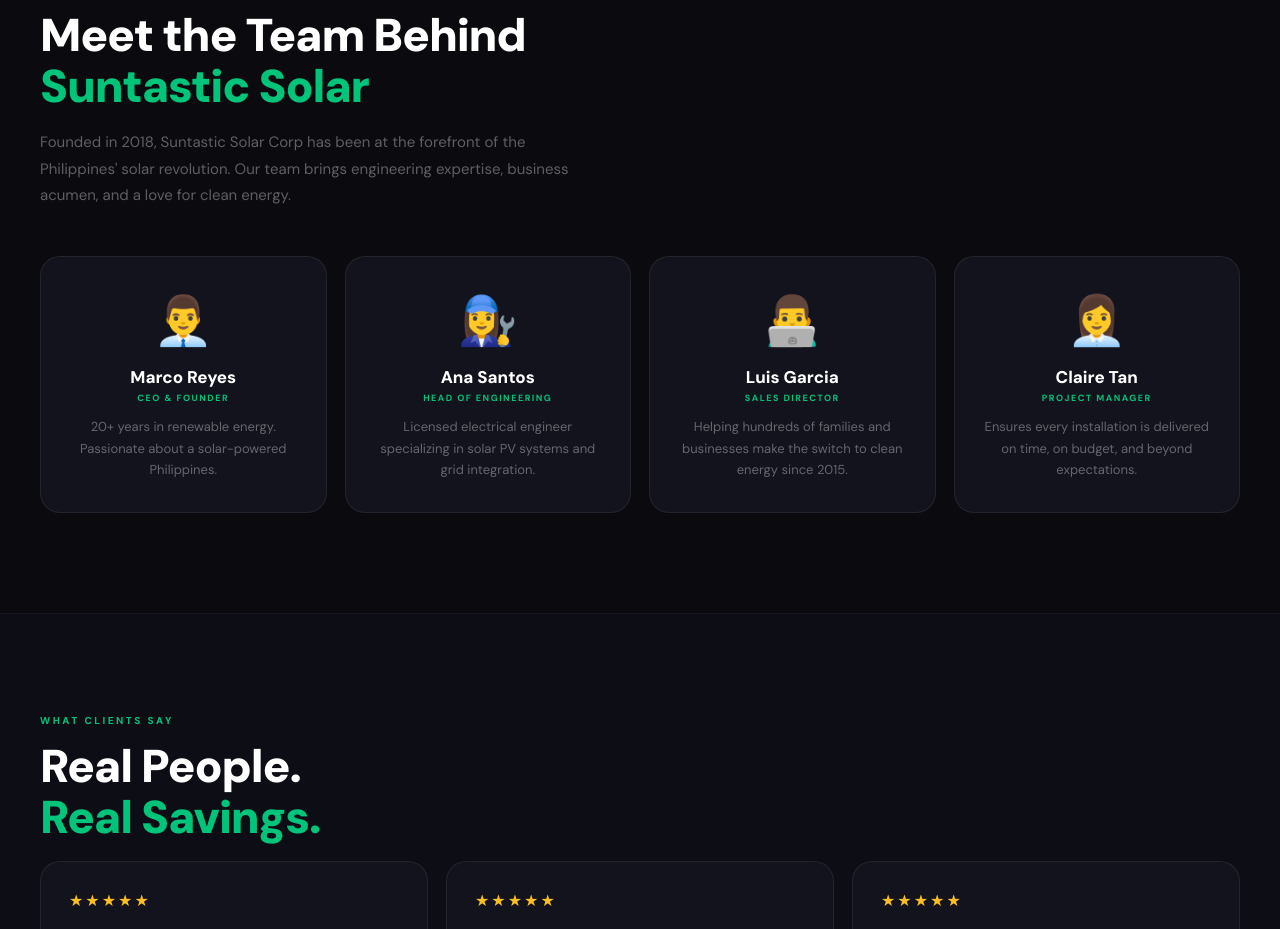
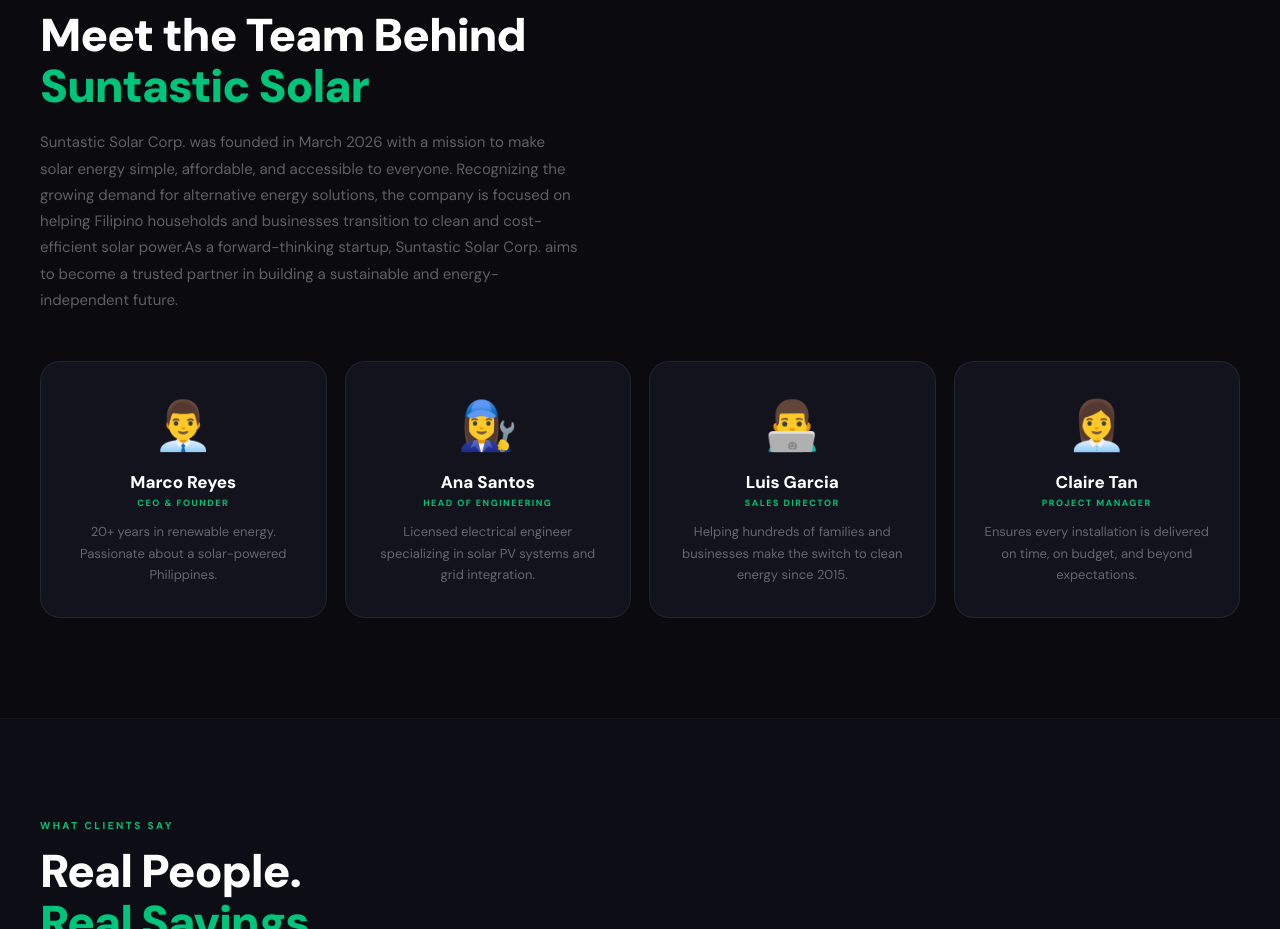
Before and after one commit to PAWN445/suntastic, a React (Vite) app: page / in a window 1280 px wide. Shown: the part 2980-3909 px from the top of the page. Built offline with nearby package versions, Linux system fonts and the light colour scheme.

Commit message:
meet the team

```diff
--- a/src/App.jsx
+++ b/src/App.jsx
@@ -606,7 +606,13 @@
         <div style={{ maxWidth: 1200, margin: "0 auto" }}>
           <SectionLabel>Who We Are</SectionLabel>
           <h2 style={sTitle}>Meet the Team Behind<br /><span style={{ color: G }}>Suntastic Solar</span></h2>
-          <p style={sSub}>Founded in 2018, Suntastic Solar Corp has been at the forefront of the Philippines' solar revolution. Our team brings engineering expertise, business acumen, and a love for clean energy.</p>
+          <p style={sSub}>
+            Suntastic Solar Corp. was founded in March 2026 with a mission to make solar energy simple, affordable, and accessible to everyone.
+            Recognizing the growing demand for alternative energy solutions, the company is focused on helping Filipino
+            households and businesses transition to clean and cost-efficient solar power.As a forward-thinking startup,
+            Suntastic Solar Corp. aims to become a trusted partner in building a sustainable and energy-independent future.
+
+          </p>
           <div style={{ display: "grid", gridTemplateColumns: "repeat(auto-fit, minmax(230px, 1fr))", gap: 18 }}>
             {TEAM.map((m, i) => (
               <div key={i} className="team-card">
```
